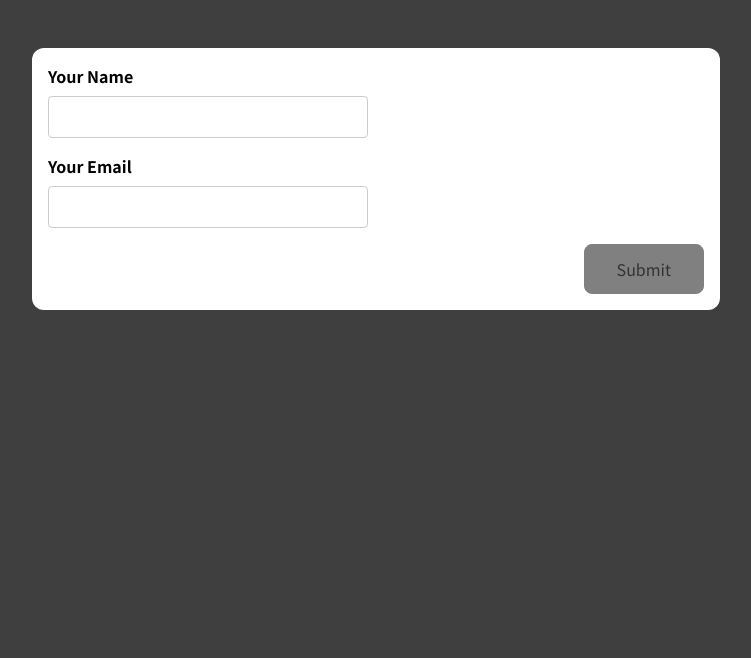
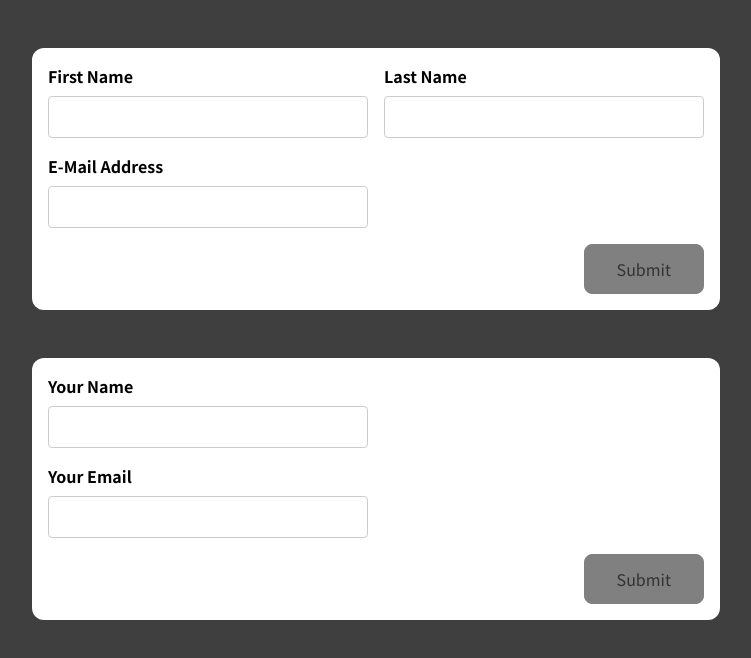
Before and after one commit to RZFalcore/udemy-react-course, a React (Create React App) app: page / in a window 1280 px wide. Shown: the top 658 px of the page, without its empty margins (264-1015 px from the left). Built offline with nearby package versions, Linux system fonts and the light colour scheme.

Commit message:
used useInput in basicFoorm for name input

```diff
--- a/src/Pages/FormsApp.js
+++ b/src/Pages/FormsApp.js
@@ -1,8 +1,18 @@
+import BasicForm from "../components/Forms/BasicForm";
 import SimpleInput from "../components/Forms/SimpleInput";
 import "./FormsApp.css";
 
 function App() {
-  return <div className="app">{<SimpleInput />}</div>;
+  return (
+    <>
+      <div className="app">
+        <BasicForm />
+      </div>
+      <div className="app">
+        <SimpleInput />
+      </div>
+    </>
+  );
 }
 
 export default App;
--- a/src/components/Forms/BasicForm.js
+++ b/src/components/Forms/BasicForm.js
@@ -1,22 +1,52 @@
+import React from "react";
+import useInput from "./hooks/useInput2";
+
 const BasicForm = (props) => {
+  const {
+    value: nameValue,
+    isValid: nameIsValid,
+    hasError: nameHasError,
+    changeValueHandler: changeNameHandler,
+    inputOnBlurHandler: nameOnBlurHandler,
+    reset: resetName,
+  } = useInput((value) => value.trim() !== "");
+
+  const formSubmitHandler = (e) => {
+    e.preventDefault();
+
+    console.log("Name: ", nameValue);
+
+    resetName();
+  };
+
+  const nameStyles = nameHasError ? "form-control invalid" : "form-control";
+  const formIsValid = !nameIsValid;
+
   return (
-    <form>
-      <div className='control-group'>
-        <div className='form-control'>
-          <label htmlFor='name'>First Name</label>
-          <input type='text' id='name' />
+    <form onSubmit={formSubmitHandler}>
+      <div className="control-group">
+        <div className={nameStyles}>
+          <label htmlFor="name">First Name</label>
+          <input
+            type="text"
+            id="name"
+            value={nameValue}
+            onChange={changeNameHandler}
+            onBlur={nameOnBlurHandler}
+          />
+          {nameHasError && <p className="error-text">Name is not valid!</p>}
         </div>
-        <div className='form-control'>
-          <label htmlFor='name'>Last Name</label>
-          <input type='text' id='name' />
+        <div className="form-control">
+          <label htmlFor="name">Last Name</label>
+          <input type="text" id="name" />
         </div>
       </div>
-      <div className='form-control'>
-        <label htmlFor='name'>E-Mail Address</label>
-        <input type='text' id='name' />
+      <div className="form-control">
+        <label htmlFor="name">E-Mail Address</label>
+        <input type="text" id="name" />
       </div>
-      <div className='form-actions'>
-        <button>Submit</button>
+      <div className="form-actions">
+        <button disabled={formIsValid}>Submit</button>
       </div>
     </form>
   );
--- a/src/components/Forms/SimpleInput.js
+++ b/src/components/Forms/SimpleInput.js
@@ -27,7 +27,7 @@ const SimpleInput = (props) => {
     e.preventDefault();
 
     console.log("Name: ", nameValue, "Email: ", emailValue);
-
+    console.log("Hello Lola!");
     resetName();
     resetEmail();
   };
--- /dev/null
+++ b/src/components/Forms/hooks/useInput2.js
@@ -0,0 +1,33 @@
+import { useState } from "react";
+
+const useInput = (validator) => {
+  const [value, setValue] = useState("");
+  const [inputWasTouched, setInputWasTouched] = useState(false);
+
+  const changeValueHandler = (e) => {
+    setValue(e.target.value);
+  };
+
+  const inputOnBlurHandler = (e) => {
+    setInputWasTouched(true);
+  };
+
+  const reset = () => {
+    setValue("");
+    setInputWasTouched(false);
+  };
+
+  const isValid = validator(value);
+  const hasError = !isValid && inputWasTouched;
+
+  return {
+    value,
+    isValid,
+    hasError,
+    changeValueHandler,
+    inputOnBlurHandler,
+    reset,
+  };
+};
+
+export default useInput;
```
